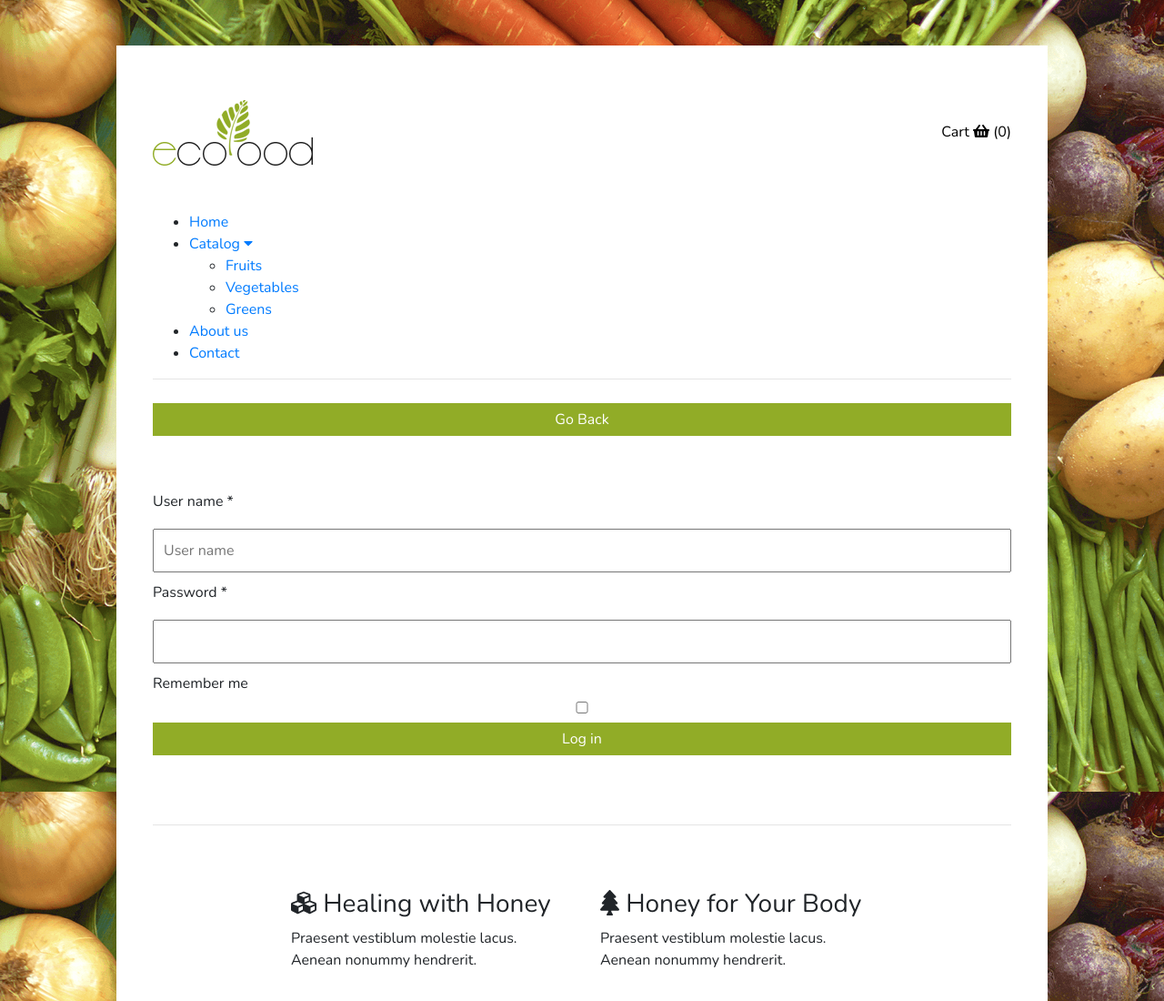
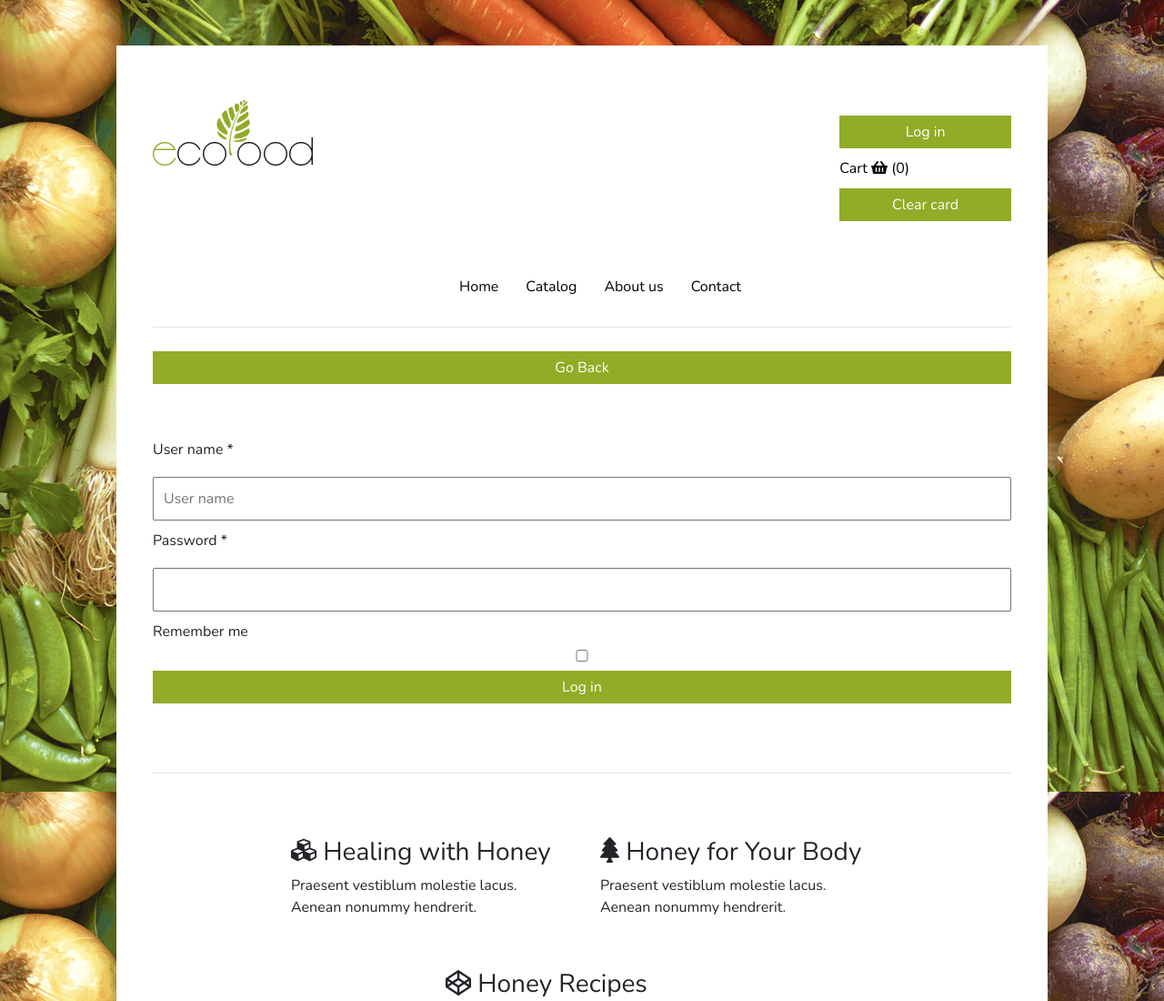
Before and after one commit to Hlusik/EcoFood, a plain HTML site: page logIn.html in a window 1280 px wide. Shown: the top 1100 px of the page at 91% size. Drawn offline with nearby package versions, Linux system fonts and the light colour scheme.

Commit message:
add menu styles

```diff
--- a/js/jsProduct.js
+++ b/js/jsProduct.js
@@ -14,7 +14,7 @@ window.onload = function () {
 
     if (queryString["productName"]) {
         document.getElementById('product-name').innerHTML = queryString["productName"];
-        document.getElementById('product-img').src = `./img/${queryString["productName"]}.jpg`;
+        document.getElementById('product-img').src = `./img/${queryString["productName"].toLowerCase()}.jpg`;
         document.getElementById('product-img').src = './img/' + queryString["productName"] + '.jpg';
         document.getElementById('product-img').alt = queryString["productName"];
     }
--- a/logIn.html
+++ b/logIn.html
@@ -6,6 +6,7 @@
 
     <link rel="stylesheet" href="./css/style.css" type="text/css">
     <link rel="stylesheet" href="./css/productStyle.css" type="text/css">
+    <link rel="stylesheet" type="text/css" href="./css/menu.css">
 
     <link rel="preconnect" href="https://fonts.gstatic.com">
     <link href="https://fonts.googleapis.com/css2?family=Nunito:ital,wght@0,300;0,800;1,400&family=Open+Sans&display=swap" rel="stylesheet">
@@ -13,23 +14,33 @@
 </head>
 <body class="main-wrapper">
     <div class="white-background">
+        <a id="buttonTop"><i class="fas fa-arrow-up"></i></a>
         <header>
             <section class="header-top">
-                <a id="logoButton" href="#"><img src="img/logo.png" alt="Eco Food"></a>
-                <a href="#" class="cartLink">Cart <i class="fas fa-shopping-basket"></i> (<span>0</span>)</a>
+                <a id="logoButton" href="index.html"><img src="img/logo.png" alt="Eco Food"></a>
+                <article>
+                    <a href="login.html" class="button" id="logInButton">Log in</a>
+                    <a id="show-card" href="#" class="cartLink" data-toggle="modal" data-target="#exampleModal">
+                        Cart <i class="fas fa-shopping-basket"></i> (<span id="count">0</span>)
+                    </a>
+                    <button id="clearCard" class="button">Clear card</button>
+                </article>
             </section>
-            <nav class="header-nav">
-                <ul id="header-nav-list">
-                    <li><a href="">Home</a></li>
-                    <li><a href="#catalog">Catalog <i class="fa fa-caret-down"></i></a>
-                        <ul>
-                            <li><a href="#">Fruits</a></li>
-                            <li><a href="#">Vegetables</a></li>
-                            <li><a href="#">Greens</a></li>
-                        </ul>
-                    </li>
-                    <li><a href="#sale">About us</a></li>
-                    <li><a href="#blog">Contact</a></li>
+            <nav id="menuToggle">
+                 <!--
+                A fake / hidden checkbox is used as click reciever,
+                so you can use the :checked selector on it.
+                -->
+                <input type="checkbox" />
+                <span></span>
+                <span></span>
+                <span></span>
+
+                <ul id="menu">
+                    <li><a href="index.html">Home</a></li>
+                    <li><a href="#" id="catalog">Catalog</a></li>
+                    <li><a href="#">About us</a></li>
+                    <li><a href="#">Contact</a></li>
                 </ul>
             </nav>
             <hr>
@@ -74,7 +85,8 @@
     </div>
 
     <script src="./js/jsProduct.js"></script>
-    <script src="./js/js.js"></script>
+    <script src="./js/secondaryButtons.js"></script>
+    <script src="./js/script.js"></script>
 
     <script src="https://code.jquery.com/jquery-3.2.1.slim.min.js" integrity="sha384-KJ3o2DKtIkvYIK3UENzmM7KCkRr/rE9/Qpg6aAZGJwFDMVNA/GpGFF93hXpG5KkN" crossorigin="anonymous"></script>
 
```
Also changed, not shown: index.html (+1 -1 lines), product.html (+26 -16 lines).
